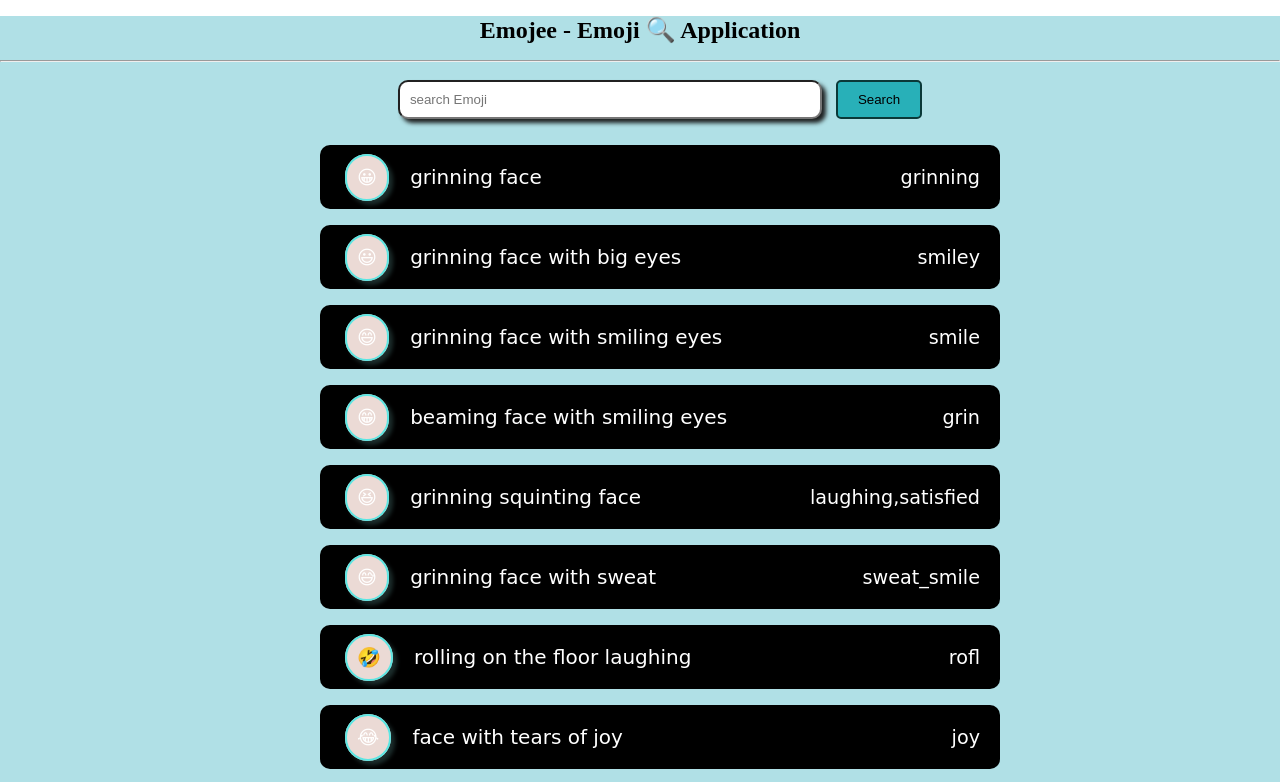
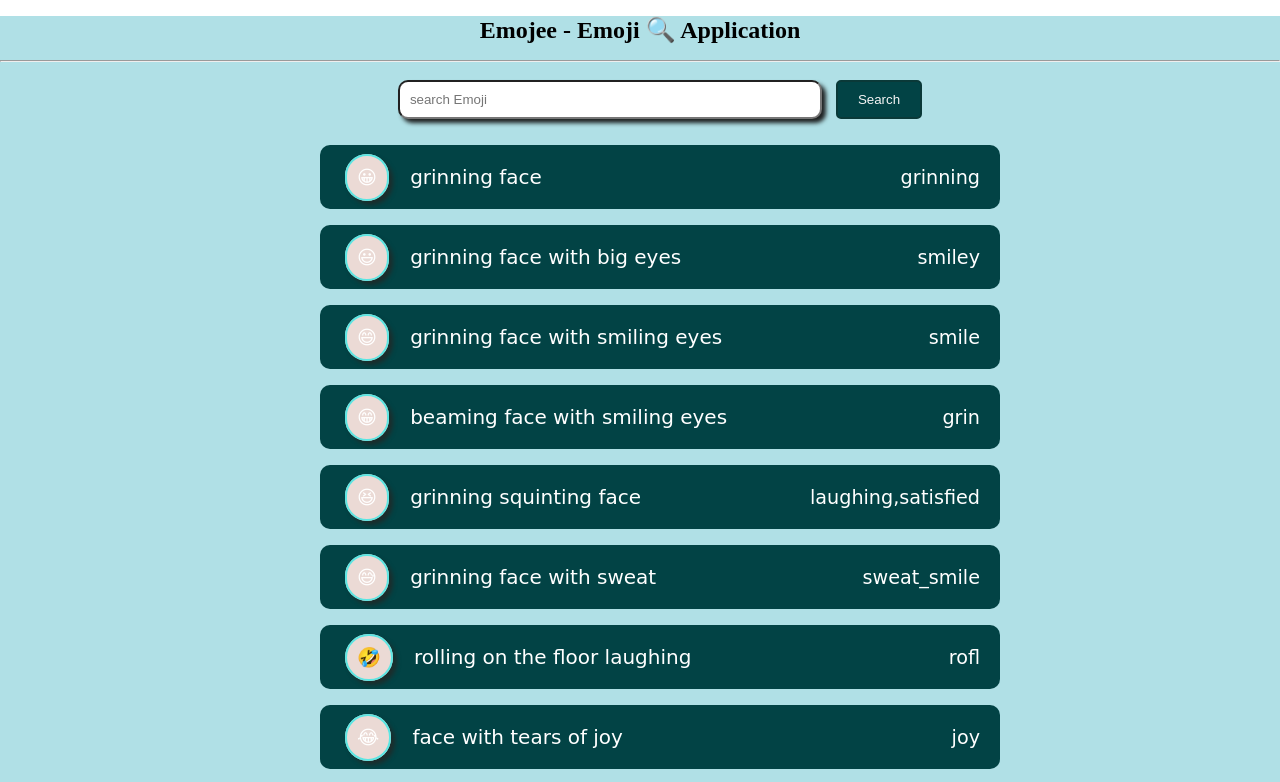
Before and after one commit to Pradnyakhope/Emoji-project, a plain HTML site: page index.html in a window 1280 px wide. Shown: the top 782 px of the page. Drawn offline with Linux system fonts and the light colour scheme.

Commit message:
css style have changed

```diff
--- a/style.css
+++ b/style.css
@@ -23,9 +23,9 @@ h1{
     box-shadow: 4px 4px 4px rgb(31, 34, 34);
 }
 #search_btn{
-    background-color: rgb(40, 176, 184);
+    background-color: rgb(2, 67, 69);
     border: 2px solid rgb(10, 57, 56);
-    color: black;
+    color: whitesmoke;
     /* border: none; */
     padding: 10px 20px;
     border-radius: 5px;
@@ -86,7 +86,8 @@ ul {
     align-items: center;
     padding: 20px;
     width: 50vw;
-    background-color: black;
+    background-color: rgb(2, 67, 69);
+    /* background-color: rgb(10, 64, 64); */
     color: white;
     border-radius: 10px;
     box-shadow: drop-shadow(5px 5px 5px 0.5px);
```
